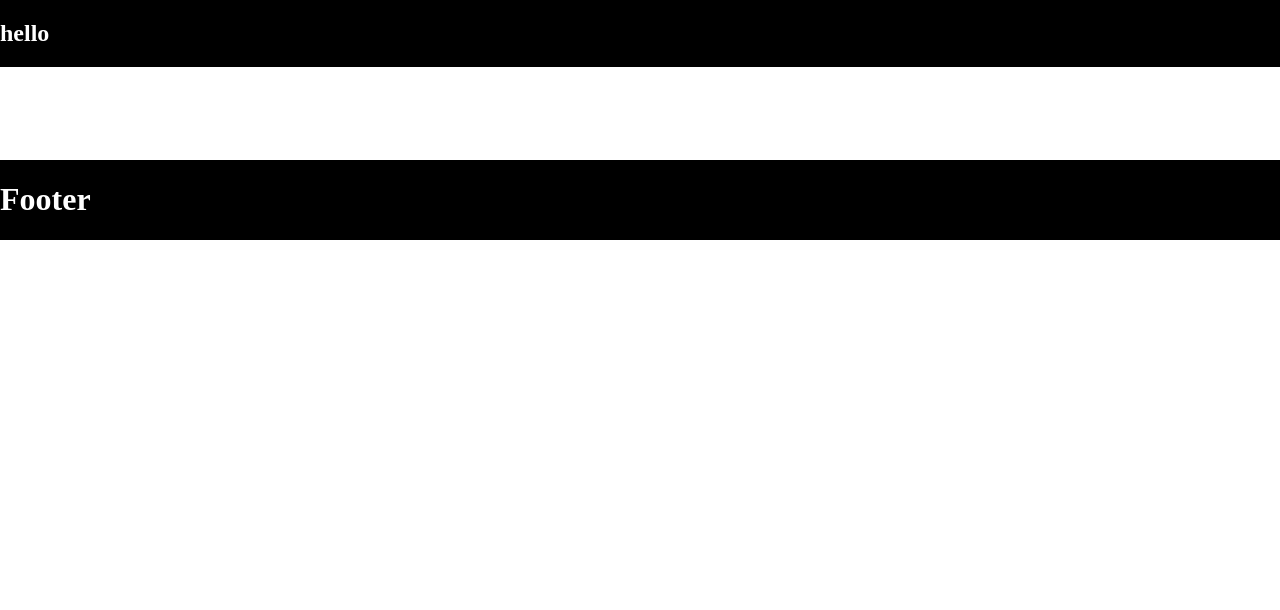
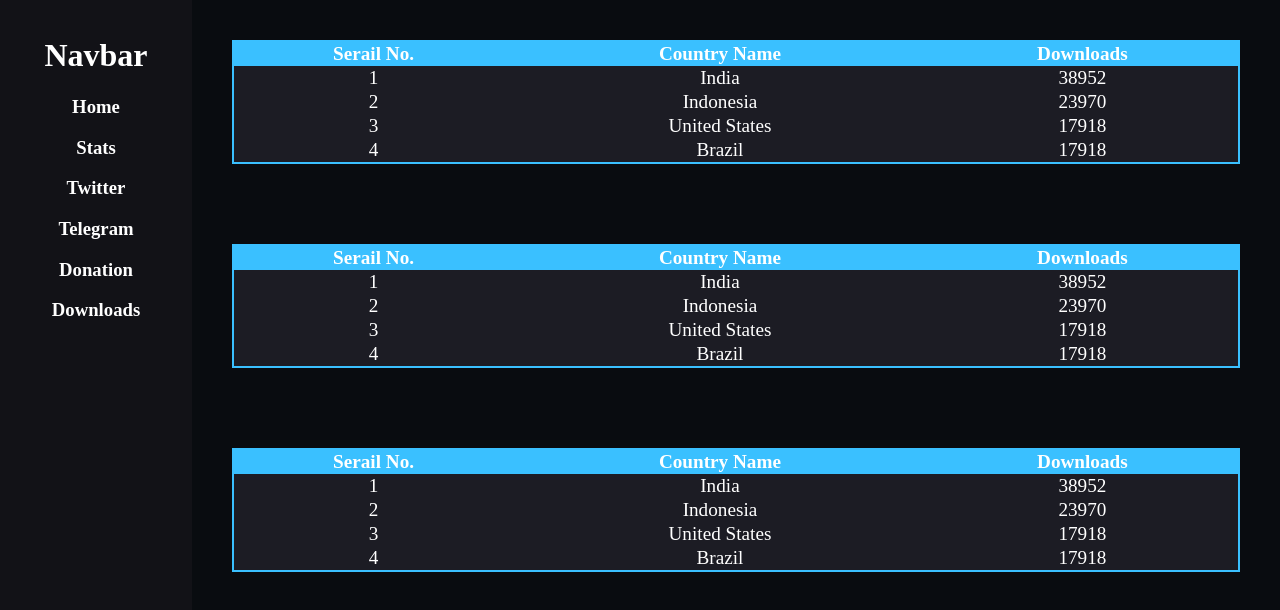
Before and after one commit to ritik307/mainrepo, a React (Create React App) app: page / in a window 1280 px wide. Shown: the top 610 px of the page. Built offline with nearby package versions, Linux system fonts and the light colour scheme.

Commit message:
init-stats

```diff
--- a/src/App/App.js
+++ b/src/App/App.js
@@ -1,16 +1,22 @@
-import { Body, Navbar, ContentDiv, Footer } from "./styles";
+import { Body, Navbar, ContentDiv, Footer, LeftDiv, RightDiv } from "./styles";
+import Table from "../components/Table/Table";
 const App = () => {
   return (
     <Body>
-      <Navbar>
-        <h1>hello</h1>
-      </Navbar>
-      <ContentDiv>
-
-      </ContentDiv>
-      <Footer>
-        <h1>Footer</h1>
-      </Footer>
+      <LeftDiv>
+        <h1>Navbar</h1>
+        <h3>Home</h3>
+        <h3>Stats</h3>
+        <h3>Twitter</h3>
+        <h3>Telegram</h3>
+        <h3>Donation</h3>
+        <h3>Downloads</h3>
+      </LeftDiv>
+      <RightDiv>
+        <Table/>
+        <Table/>
+        <Table/>
+      </RightDiv>
     </Body>
   );
 };
--- a/src/App/styles.js
+++ b/src/App/styles.js
@@ -2,15 +2,32 @@ import styled from "styled-components";
 
 export const Body = styled.div`
     display: flex;
-    flex-direction: column;
+    flex-direction: row;
+    align-items : stretch;
     height: 100vh;
+    background-color: black;
+    color: white;
 `;
+export const LeftDiv = styled.div`
+    /* height: 100vh; */
+    background-color: #121217;
+    width: 20vh;
+    padding: 2vh;
+    text-align: center;
+`;
+export const RightDiv = styled.div`
+    /* height: 100vh; */
+    flex-grow: 1;
+    background-color: #090C10;
+    /* padding: 5vh; */
+`;
+
 export const Navbar = styled.nav`
     height: fit-content;
     position: fixed;
     width: 100%;
     color: white;
-    background-color: black;
+    background-color: #121217;
 `;
 export const ContentDiv = styled.div`
     margin : 10vh 2vh;
@@ -19,5 +36,5 @@ export const ContentDiv = styled.div`
 export const Footer = styled.footer`
     height: fit-content;
     color: white;
-    background-color: black;
+    background-color: #121217;
 `;
--- /dev/null
+++ b/src/components/Table/Table.js
@@ -0,0 +1,54 @@
+import { useState } from "react";
+
+import { Body, TableBody, Td, Th } from "./styles";
+
+const Table = () =>{
+    const [data,fillData]=useState([
+        {
+            "id": "1",
+            "name": "India",
+            "downloads": "38952"
+        },
+        {
+            "id": "2",
+            "name": "Indonesia",
+            "downloads": "23970"
+        },
+        {
+            "id": "3",
+            "name": "United States",
+            "downloads": "17918"
+        },
+        {
+            "id": "4",
+            "name": "Brazil",
+            "downloads": "17918"
+        }
+    ])
+    const fillTable=()=>{
+        const rows= data.map((entry)=>{
+            return (
+                <tr>
+                    <Td>{entry.id}</Td>
+                    <Td>{entry.name}</Td>
+                    <Td>{entry.downloads}</Td>
+                </tr>
+            )
+        })
+        return rows;
+    }
+
+    return (
+        <Body>
+            <TableBody>
+                <tr>
+                    <Th>Serail No.</Th>
+                    <Th>Country Name</Th>
+                    <Th>Downloads</Th>
+                </tr>
+                {fillTable()}
+            </TableBody>
+        </Body>
+    )
+}
+export default Table;
--- /dev/null
+++ b/src/components/Table/styles.js
@@ -0,0 +1,30 @@
+import styled from "styled-components";
+
+export const Body = styled.div`
+    max-width: 100%;
+    text-align: center;
+    background-color: #090C10;
+    color: white;
+    font-size: larger;
+    padding: 5vh;
+    /* padding: 0; */
+    /* border: 1px solid #3AC0FF; */
+    /* border-radius: 50px; */
+`;
+
+export const TableBody = styled.table`
+    border-collapse: collapse;
+    border: 2px solid #3AC0FF;
+    width: 100%;
+`;
+export const Th = styled.th`
+    /* font-weight: 5px; */
+    /* border: 1px solid black; */
+
+    background-color: #3AC0FF;
+
+`;
+export const Td = styled.td`
+    /* border: 1px solid black; */
+    background-color: #1C1C24;
+`;
```
